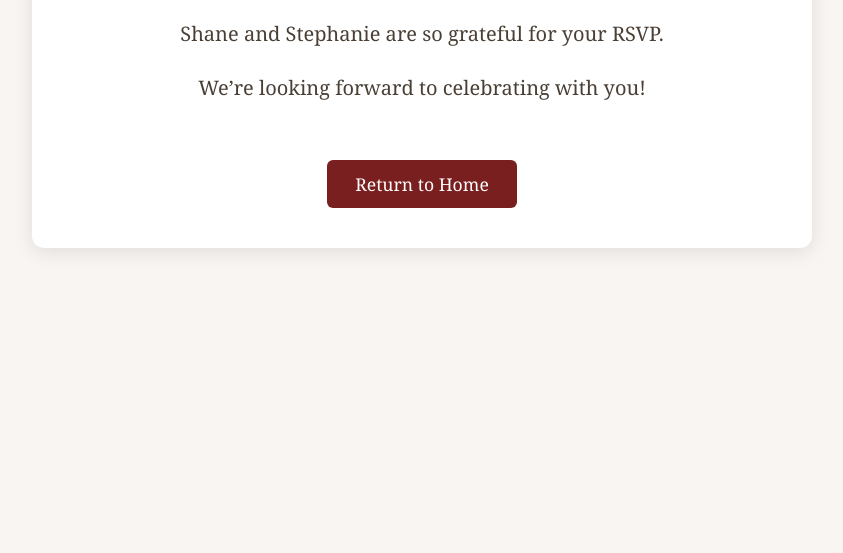
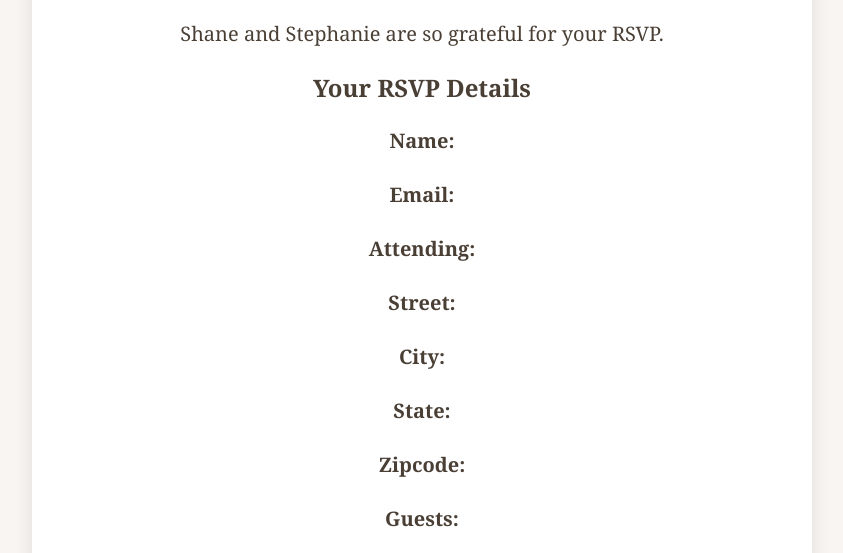
Before and after one commit to d4rkr3v3nge/ShaneAndSteph1, a plain HTML site: page thankyou.html in a window 1280 px wide. Shown: the part 245-798 px from the top of the page, without its empty margins (218-1061 px from the left). Drawn offline with Linux system fonts and the light colour scheme; a web font is replaced by a local one.

Commit message:
Add RSVP details section to thankyou.html

```diff
--- a/thankyou.html
+++ b/thankyou.html
@@ -81,8 +81,34 @@
         We’re looking forward to celebrating with you!
     </p>
 
+    <h2>Your RSVP Details</h2>
+
+<p><strong>Name:</strong> <span id="name"></span></p>
+<p><strong>Email:</strong> <span id="email"></span></p>
+<p><strong>Attending:</strong> <span id="attending"></span></p>
+<p><strong>Street:</strong> <span id="street"></span></p>
+<p><strong>City:</strong> <span id="city"></span></p>
+<p><strong>State:</strong> <span id="state"></span></p>
+<p><strong>Zipcode:</strong> <span id="zipcode"></span></p>
+<p><strong>Guests:</strong> <span id="guests"></span></p>
+<p><strong>Message:</strong> <span id="message"></span></p>
+
+
     <a href="index.html" class="home-btn">Return to Home</a>
 </div>
+<script>
+  const params = new URLSearchParams(window.location.search);
+
+  document.getElementById("name").textContent = params.get("name");
+  document.getElementById("email").textContent = params.get("email");
+  document.getElementById("attending").textContent = params.get("attending");
+  document.getElementById("street").textContent = params.get("street");
+  document.getElementById("city").textContent = params.get("city");
+  document.getElementById("state").textContent = params.get("state");
+  document.getElementById("zipcode").textContent = params.get("zipcode");
+  document.getElementById("guests").textContent = params.get("guests");
+  document.getElementById("message").textContent = params.get("message");
+</script>
 
 <script>
     // Detect attending status from URL parameters
```
